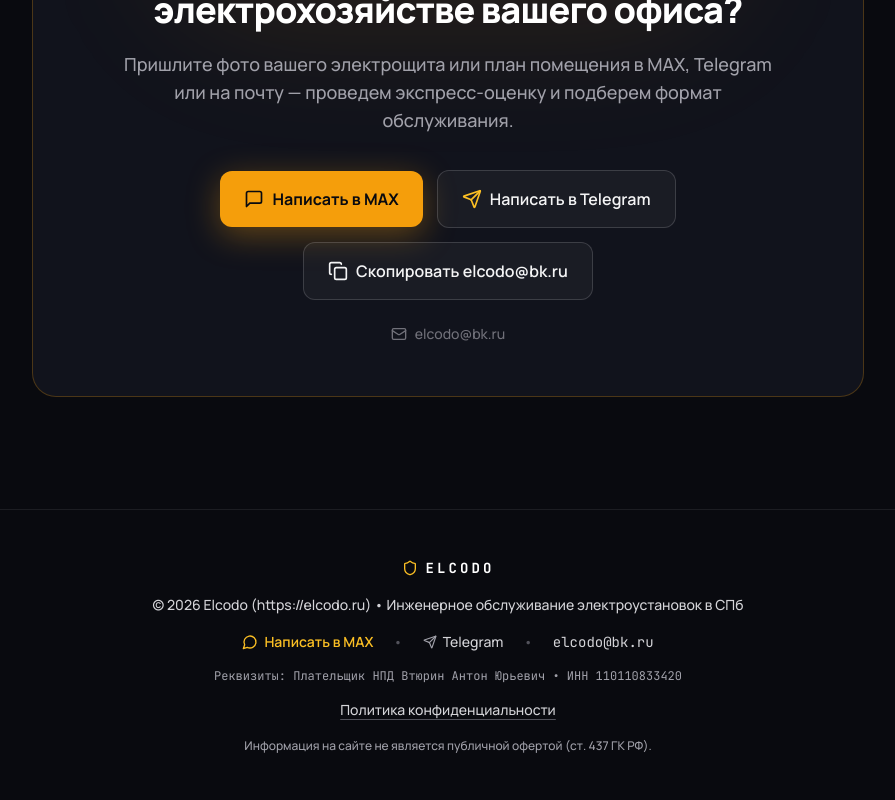
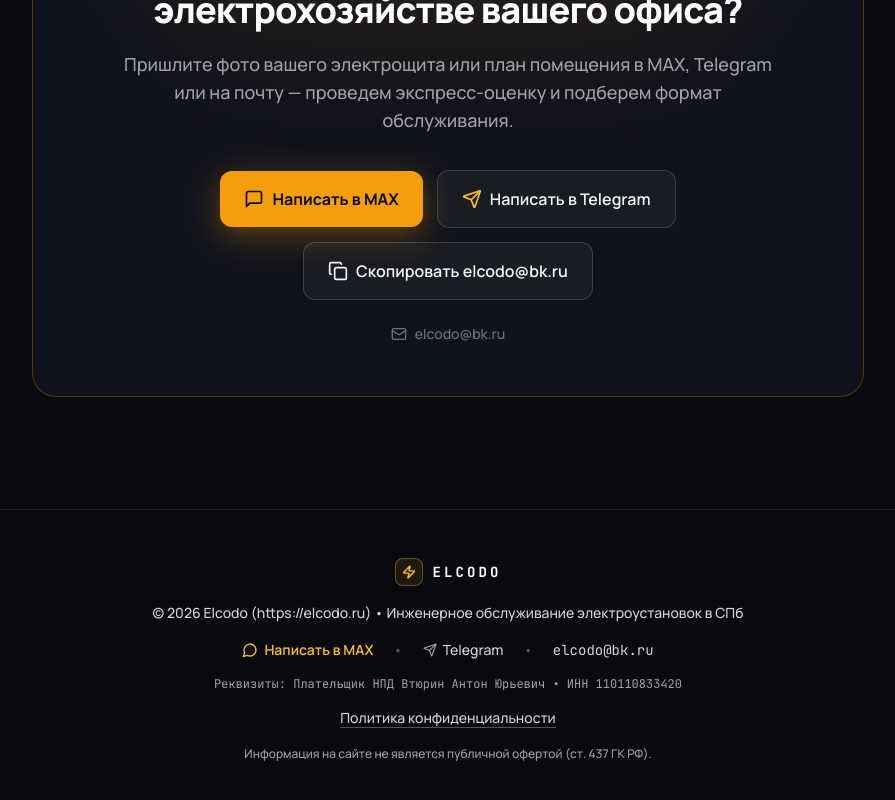
Before and after one commit to AntonVtyurin/elcodo, a React (Vite) app: page / in a window 1280 px wide. Shown: the part 5278-6078 px from the top of the page, without its empty margins (192-1087 px from the left). Built offline with nearby package versions, Linux system fonts and the light colour scheme.

Commit message:
style(footer): unify brand logo with header Zap icon

```diff
--- a/src/components/Footer.tsx
+++ b/src/components/Footer.tsx
@@ -1,4 +1,4 @@
-import { Shield, MessageCircle, Send } from 'lucide-react';
+import { Zap, MessageCircle, Send } from 'lucide-react';
 import {
   SITE_CONFIG,
   formatRequisites,
@@ -17,12 +17,14 @@ export default function Footer({ onOpenPrivacy }: FooterProps) {
     <footer className="border-t border-white/[0.08] py-12">
       <div className="mx-auto max-w-7xl px-5 lg:px-8">
         <div className="flex flex-col items-center gap-4 text-center">
-          <span className="inline-flex items-center gap-2">
-            <Shield className="h-4 w-4 text-amber-400" />
+          <a href="#" className="inline-flex items-center gap-2.5">
+            <span className="grid h-7 w-7 place-items-center rounded-lg border border-amber-500/40 bg-amber-500/10 text-amber-400">
+              <Zap className="h-3.5 w-3.5" strokeWidth={2.4} />
+            </span>
             <span className="font-mono text-sm font-bold tracking-[0.22em] text-white">
               {SITE_CONFIG.brand.toUpperCase()}
             </span>
-          </span>
+          </a>
 
           <p className="max-w-2xl text-sm leading-relaxed text-zinc-300">
             © {currentYear} {SITE_CONFIG.brand} ({SITE_CONFIG.domain}) • Инженерное
```
